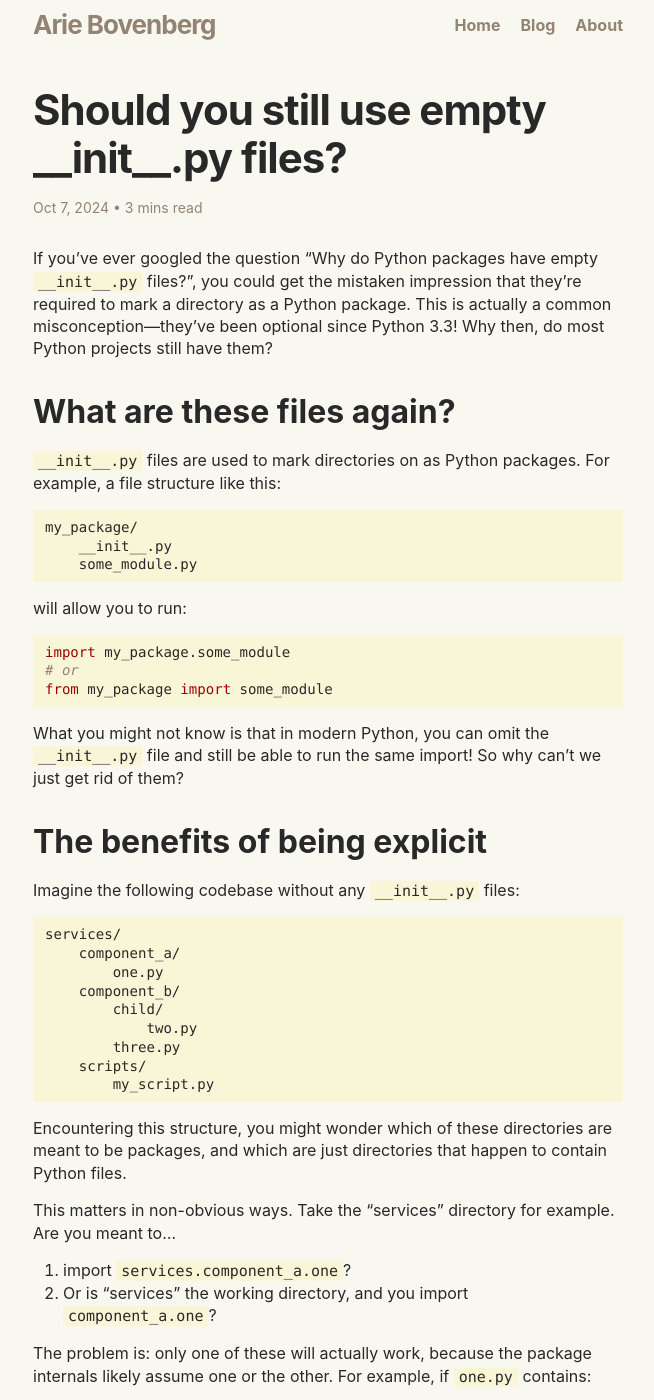
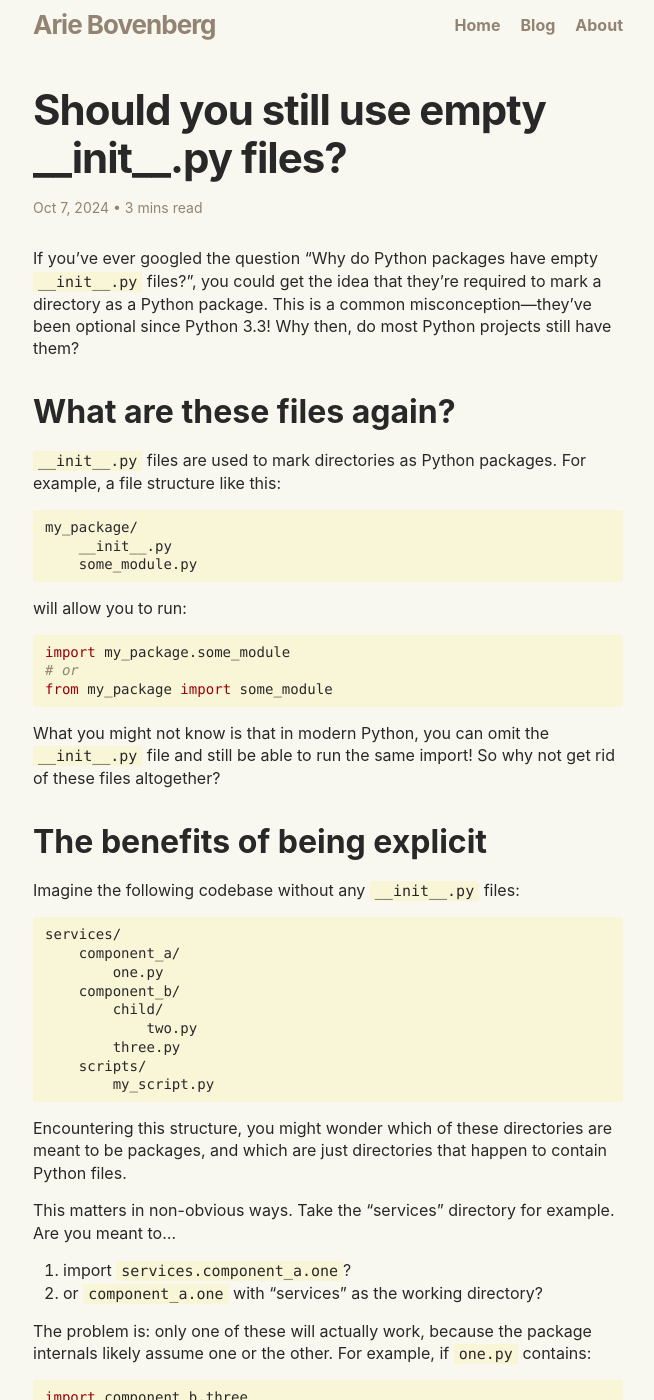
Before and after one commit to ariebovenberg/ariebovenberg.github.io, a Jekyll site: the page built from _posts/2024-10-07-still-use-init-py.md, in a window 1280 px wide and 1400 px high. Shown: the whole window, without its empty margins (312-966 px from the left). Built offline with Jekyll 4.4.1, drawn with Linux system fonts in a browser that asks for light colours; some of the changed text lies outside the part shown.

Commit message:
tweaks to init-py article

````diff
--- a/_posts/2024-10-07-still-use-init-py.md
+++ b/_posts/2024-10-07-still-use-init-py.md
@@ -6,13 +6,13 @@ date:   2024-10-07
 
 If you've ever googled the question
 "Why do Python packages have empty ``__init__.py`` files?",
-you could get the mistaken impression that they're required to mark a directory as a Python package.
-This is actually a common misconception—they've been optional since Python 3.3!
+you could get the idea that they're required to mark a directory as a Python package.
+This is a common misconception—they've been optional since Python 3.3!
 Why then, do most Python projects still have them?
 
 ## What are these files again?
 
-`__init__.py` files are used to mark directories on as Python packages.
+`__init__.py` files are used to mark directories as Python packages.
 For example, a file structure like this:
 
 ```
@@ -32,7 +32,7 @@ from my_package import some_module
 What you might not know is that in modern Python,
 you can omit the `__init__.py` file
 and still be able to run the same import!
-So why can't we just get rid of them?
+So why not get rid of these files altogether?
 
 ## The benefits of being explicit
 
@@ -58,8 +58,7 @@ This matters in non-obvious ways.
 Take the "services" directory for example. Are you meant to...
 
 1. import `services.component_a.one`?
-2. Or is "services" the working directory, and you import
-`component_a.one`?
+2. or `component_a.one` with "services" as the working directory?
 
 The problem is: only one of these will actually work,
 because the package internals likely assume one or the other.
@@ -115,7 +114,7 @@ you may be putting a maintenance timebomb in your codebase.
 
 When omitting `__init__.py` files,
 you're actually creating what's called an ["implicit namespace package"](https://peps.python.org/pep-0420/).
-This can have some benefits, like allowing you to split a package across multiple directories.
+This has some benefits, like allowing you to split a package across multiple directories.
 If you use namespace packages for this purpose,
 you're probably aware of the trade-offs,
 and you've likely already struggled with issues of tooling compatibility
````
